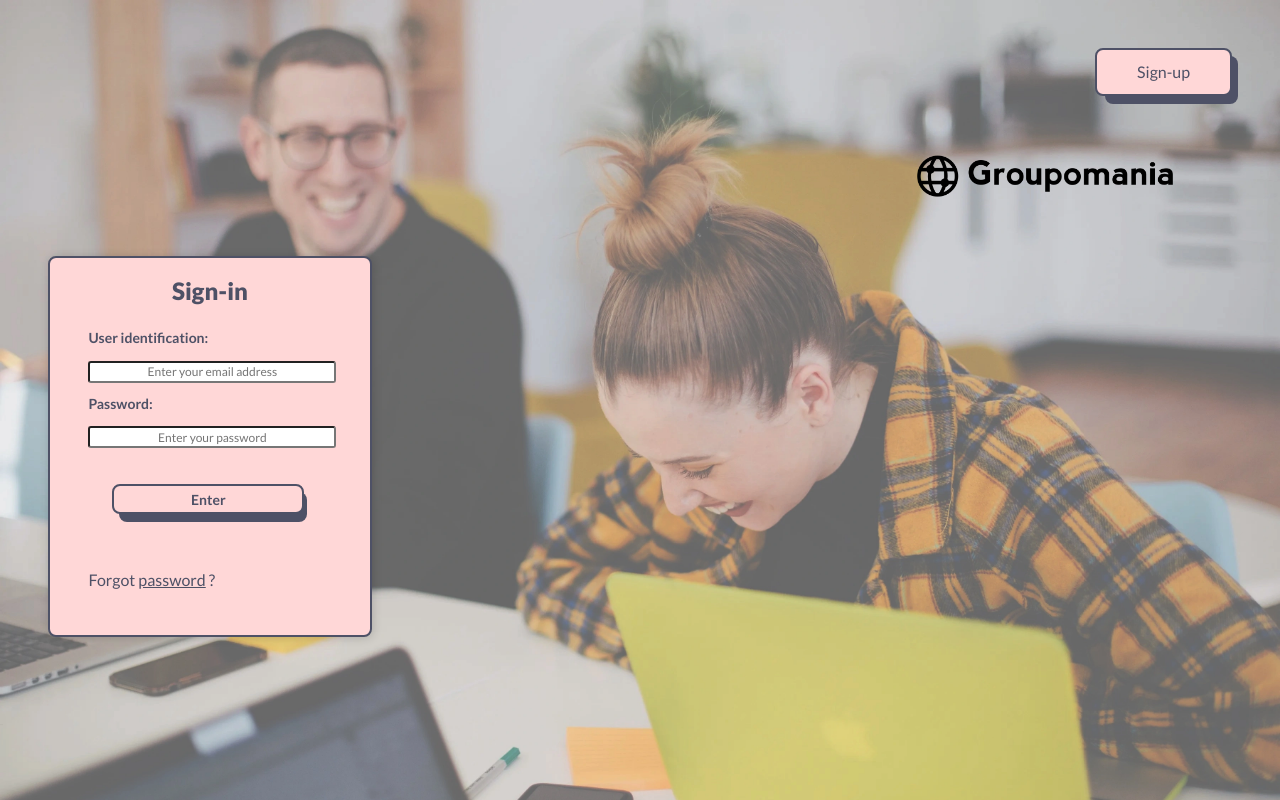
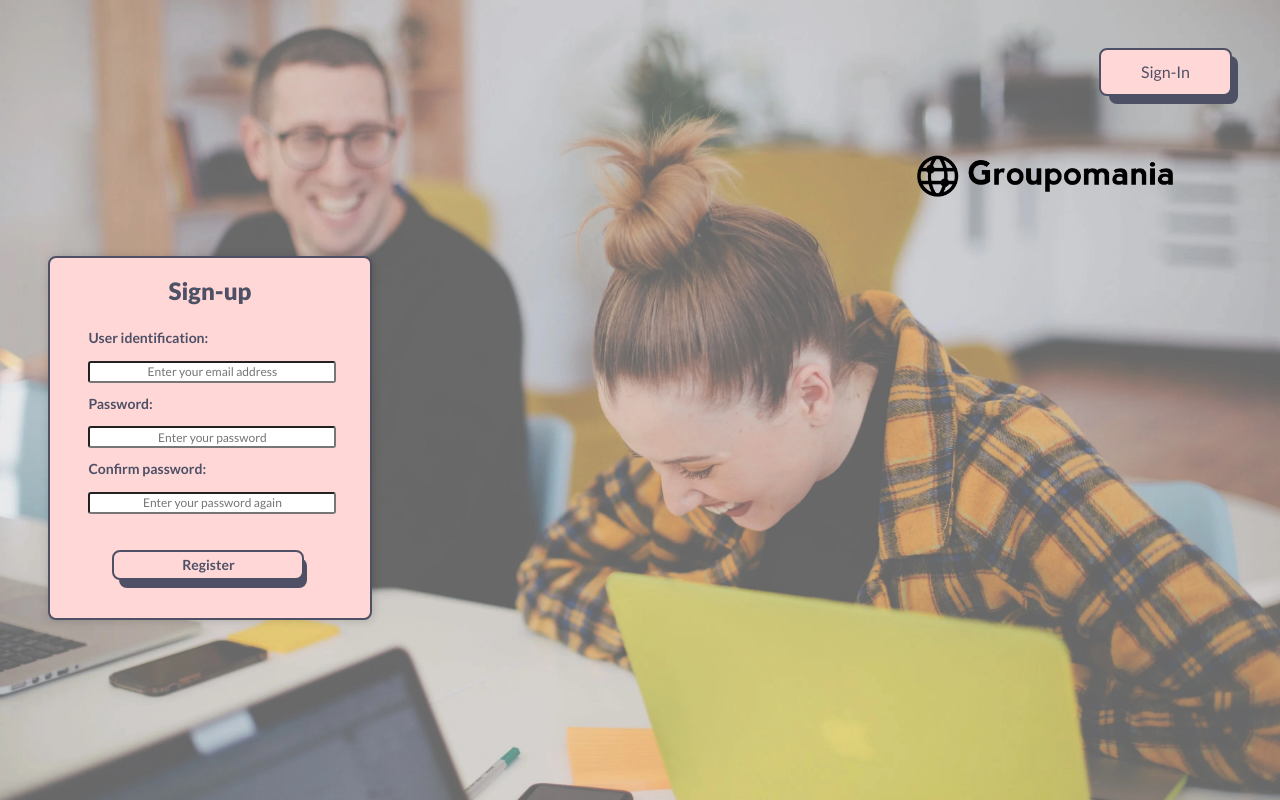
Before and after one commit to Nilyss/Groupomania, a React (Create React App) app in the folder front_end/: page / in a window 1280 px wide. Both pictures are taken after a click on the button "Sign-up". Built offline with nearby package versions, Linux system fonts and the light colour scheme.

Commit message:
Init sign-up on Authentification page
Create a useState Hooks

```diff
--- a/front_end/src/pages/Authentification/index.jsx
+++ b/front_end/src/pages/Authentification/index.jsx
@@ -8,7 +8,6 @@ import Background from '../../assets/officepicture.webp'
 
 // dependencies
 import styled from 'styled-components'
-import { Link } from 'react-router-dom'
 
 // components
 import { Button } from '../../components/button'
@@ -16,12 +15,11 @@ import { Button } from '../../components/button'
 // Hook
 import { useState, useEffect } from 'react'
 
-export default function Authentification() {
-  useEffect(() => {
-    document.title = 'Groupomania - connexion'
-  }, [])
-
-  // const [signUpForm, setSignUpForm] = useState(false)
+export default function Authentification(props) {
+  let [authMode, setAuthMode] = useState('signIn')
+  const changeAuthMode = () => {
+    setAuthMode(authMode === 'signIn' ? 'signUp' : 'signIn')
+  }
 
   const HomeBackground = styled.body`
     margin-inline-start: 0;
@@ -34,12 +32,23 @@ export default function Authentification() {
     overflow: hidden;
     z-index: 0;
   `
-
   const HomeWrapper = styled.section`
     display: flex;
     flex-flow: column;
     justify-content: space-between;
     margin: 3rem;
+  `
+  const Logo = styled.img`
+    align-self: flex-end;
+    width: 20vw;
+    height: 20vh;
+    margin: 0 5% 0 0;
+    object-fit: cover;
+  `
+  const NavButton = styled.nav`
+    display: flex;
+    justify-content: flex-end;
+    width: 100%;
   `
 
   const AuthForm = styled.form`
@@ -135,27 +144,52 @@ export default function Authentification() {
     padding-top: 2rem;
   `
 
-  const Logo = styled.img`
-    align-self: flex-end;
-    width: 20vw;
-    height: 20vh;
-    margin: 0 5% 0 0;
-    object-fit: cover;
-  `
-  const NavButton = styled.nav`
-    display: flex;
-    justify-content: flex-end;
-    width: 100%;
-  `
+  if (authMode === 'signIn') {
+    return (
+      <HomeBackground>
+        <HomeWrapper>
+          <NavButton>
+            <Button onClick={changeAuthMode}>Sign-up</Button>
+          </NavButton>
+          <Logo src={logo}></Logo>
+          <AuthForm>
+            <AuthTitle>Sign-in</AuthTitle>
+            <AuthFormContent>
+              <div className="authFormMail">
+                <AuthLabel> User identification:</AuthLabel>
+                <AuthInput
+                  type="email"
+                  placeholder="Enter your email address"
+                />
+              </div>
+              <div className="authFormPassword">
+                <AuthLabel>Password: </AuthLabel>
+                <AuthInput type="password" placeholder="Enter your password" />
+              </div>
+              <AuthFormWrapper className="authFormButton">
+                <AuthFormButton type="submit" className="submitButton">
+                  Enter
+                </AuthFormButton>
+              </AuthFormWrapper>
+              <ForgotPassword>
+                Forgot <a href="#">password</a> ?
+              </ForgotPassword>
+            </AuthFormContent>
+          </AuthForm>
+        </HomeWrapper>
+      </HomeBackground>
+    )
+  }
+
   return (
     <HomeBackground>
       <HomeWrapper>
         <NavButton>
-          <Button>Sign-up</Button>
+          <Button onClick={changeAuthMode}>Sign-In</Button>
         </NavButton>
         <Logo src={logo}></Logo>
         <AuthForm>
-          <AuthTitle>Sign-in</AuthTitle>
+          <AuthTitle>Sign-up</AuthTitle>
           <AuthFormContent>
             <div className="authFormMail">
               <AuthLabel> User identification:</AuthLabel>
@@ -165,14 +199,18 @@ export default function Authentification() {
               <AuthLabel>Password: </AuthLabel>
               <AuthInput type="password" placeholder="Enter your password" />
             </div>
+            <div className="authFormPassword">
+              <AuthLabel>Confirm password: </AuthLabel>
+              <AuthInput
+                type="password"
+                placeholder="Enter your password again"
+              />
+            </div>
             <AuthFormWrapper className="authFormButton">
               <AuthFormButton type="submit" className="submitButton">
-                Enter
+                Register
               </AuthFormButton>
             </AuthFormWrapper>
-            <ForgotPassword>
-              Forgot <a href="#">password</a> ?
-            </ForgotPassword>
           </AuthFormContent>
         </AuthForm>
       </HomeWrapper>
```
